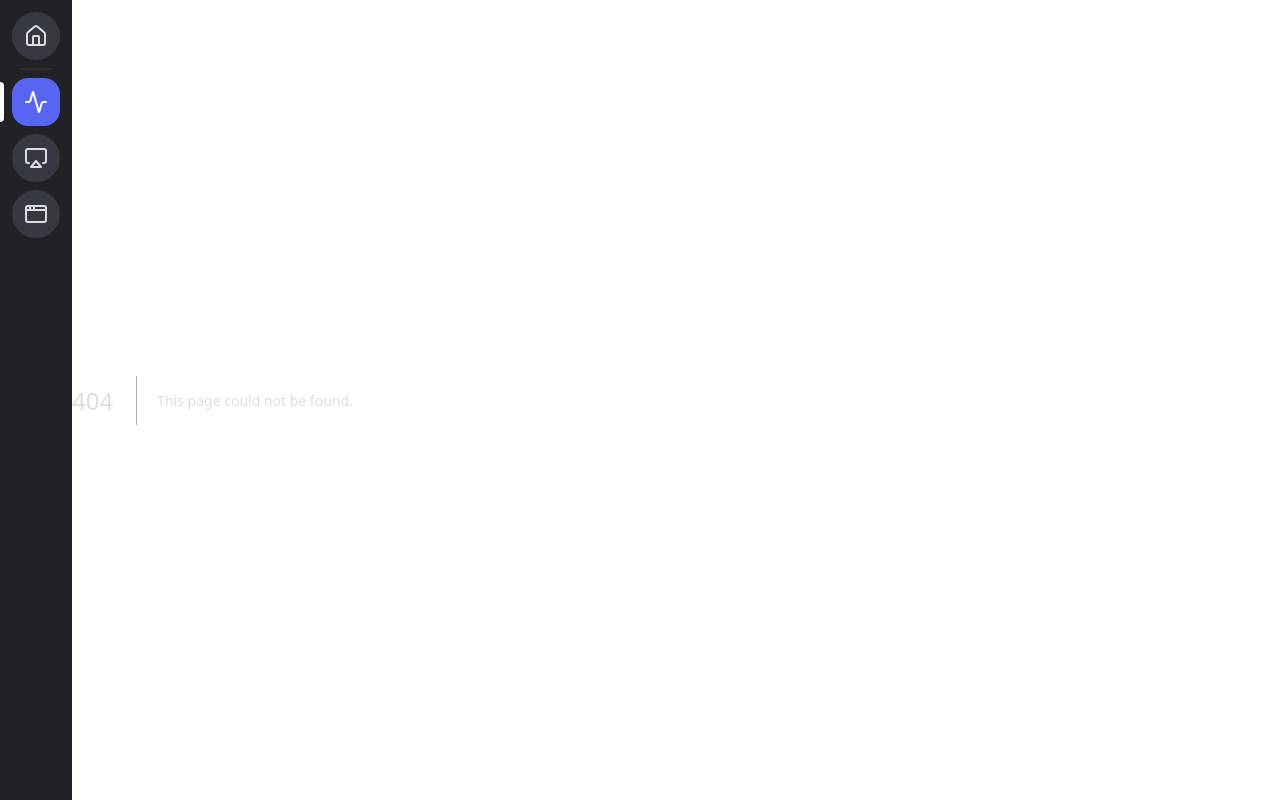
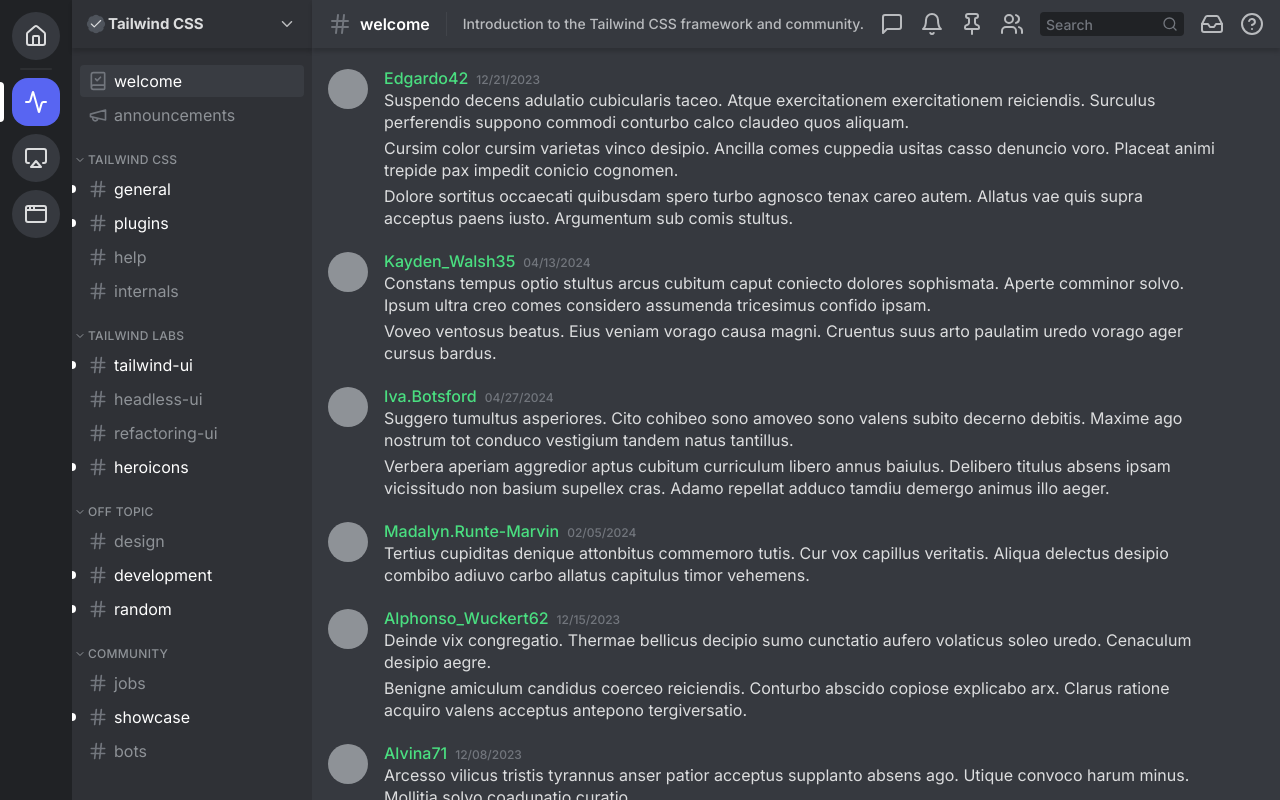
Before and after one commit to markuslk/discord-ui-clone, a Next.js app: page /servers/1/channels/1 in a window 1280 px wide. Before the commit this address had no page. Built offline with nearby package versions, Linux system fonts and the light colour scheme.

Commit message:
create page for channels data

```diff
--- /dev/null
+++ b/src/app/servers/[serverId]/channels/[channelId]/page.tsx
@@ -0,0 +1,130 @@
+"use client";
+import { useParams } from "next/navigation";
+import { Channel, data } from "../../layout";
+import {
+  Bell,
+  CircleHelp,
+  Hash,
+  Inbox,
+  Menu,
+  MessageSquare,
+  Pin,
+  Search,
+  Users,
+} from "lucide-react";
+
+const ChannelPage = () => {
+  const { serverId } = useParams();
+  const { channelId } = useParams();
+
+  const server = data.find((server) => +server.id === +serverId);
+  const channel = server?.categories
+    .map((c) => c.channels)
+    .flat()
+    .find((channel) => +channel.id === +channelId) as Channel;
+
+  return (
+    <div className="flex min-w-0 flex-1 flex-shrink flex-col bg-gray-700">
+      <div className="flex h-12 items-center px-2 shadow-md">
+        <div className="flex items-center">
+          <Menu className="size-6 cursor-pointer font-semibold text-gray-400 hover:text-gray-100 md:hidden" />
+          <Hash className="mx-2 size-6 font-semibold text-gray-400" />
+          <span className="mr-2 whitespace-nowrap font-semibold text-white">
+            {channel?.label}
+          </span>
+        </div>
+        {channel?.description && (
+          <>
+            <div className="mdlg:block mx-2 hidden h-6 w-px bg-white/[.06]" />
+            <div className="mdlg:block mx-2 hidden truncate text-sm font-medium text-gray-200">
+              {channel.description}
+            </div>
+          </>
+        )}
+        {/* Mobile buttons */}
+
+        <div className="mdlg:hidden ml-auto flex items-center">
+          <button className="text-gray-200 hover:text-gray-100">
+            <MessageSquare className="mx-2 size-6" />
+          </button>
+          <button className="text-gray-200 hover:text-gray-100">
+            <Users className="mx-2 size-6" />
+          </button>
+        </div>
+
+        {/* Desktop buttons */}
+        <div className="mdlg:flex ml-auto hidden items-center">
+          <button className="text-gray-200 hover:text-gray-100">
+            <MessageSquare className="mx-2 size-6" />
+          </button>
+          <button className="text-gray-200 hover:text-gray-100">
+            <Bell className="mx-2 size-6" />
+          </button>
+          <button className="text-gray-200 hover:text-gray-100">
+            <Pin className="mx-2 size-6" />
+          </button>
+          <button className="text-gray-200 hover:text-gray-100">
+            <Users className="mx-2 size-6" />
+          </button>
+          <div className="relative mx-2">
+            <input
+              type="text"
+              className="h-6 w-36 rounded border-none bg-gray-900 px-1.5 text-sm font-medium placeholder-gray-400"
+              placeholder="Search"
+            />
+            <div className="absolute inset-y-0 right-0 flex items-center">
+              <Search className="mr-1.5 size-4 text-gray-400" />
+            </div>
+          </div>
+          <button className="text-gray-200 hover:text-gray-100">
+            <Inbox className="mx-2 size-6" />
+          </button>
+          <button className="text-gray-200 hover:text-gray-100">
+            <CircleHelp className="mx-2 size-6" />
+          </button>
+        </div>
+      </div>
+      <div className="flex-1 overflow-y-scroll pb-4">
+        {channel.messages.map((message, i) => (
+          <div key={i}>
+            {i === 0 || message.user !== channel.messages[i - 1].user ? (
+              <MessageWithUser message={message} />
+            ) : (
+              <Message message={message} />
+            )}
+          </div>
+        ))}
+      </div>
+    </div>
+  );
+};
+export default ChannelPage;
+
+export type Message = {
+  user: string;
+  date: string;
+  text: string;
+};
+
+function MessageWithUser({ message }: { message: Message }) {
+  return (
+    <div className="mt-[17px] flex py-0.5 pl-4 pr-16 leading-[22px] hover:bg-gray-950/[.07]">
+      <div className="mr-4 mt-0.5 h-10 w-10 shrink-0 rounded-full bg-gray-300" />
+      <div>
+        <p className="flex items-baseline font-medium">
+          <span className="mr-2 text-green-400">{message.user}</span>
+          <span className="text-xs text-gray-400">{message.date}</span>
+        </p>
+        <p className="text-gray-100">{message.text}</p>
+      </div>
+    </div>
+  );
+}
+
+function Message({ message }: { message: Message }) {
+  return (
+    <div className="py-0.5 pl-4 pr-16 leading-[22px] hover:bg-gray-950/[.07]">
+      <p className="pl-14 text-gray-100">{message.text}</p>
+    </div>
+  );
+}
```
